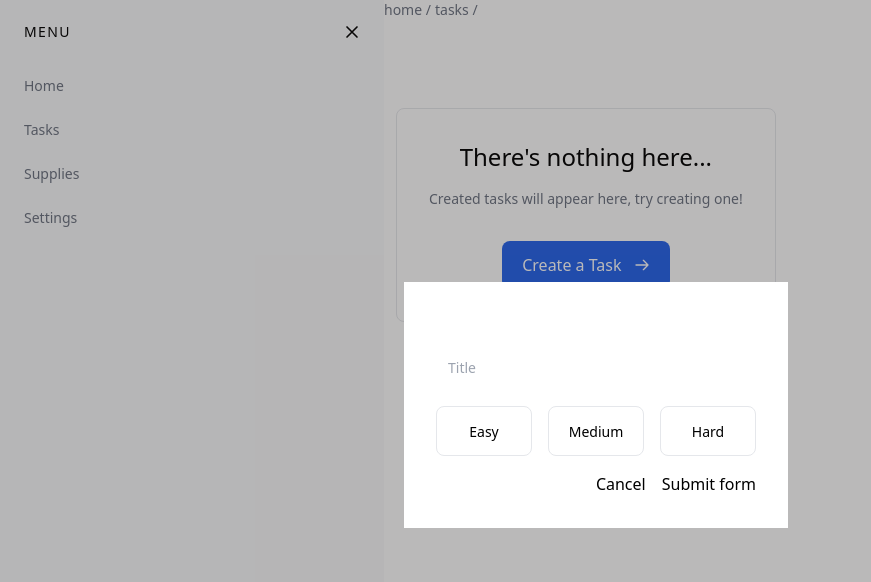
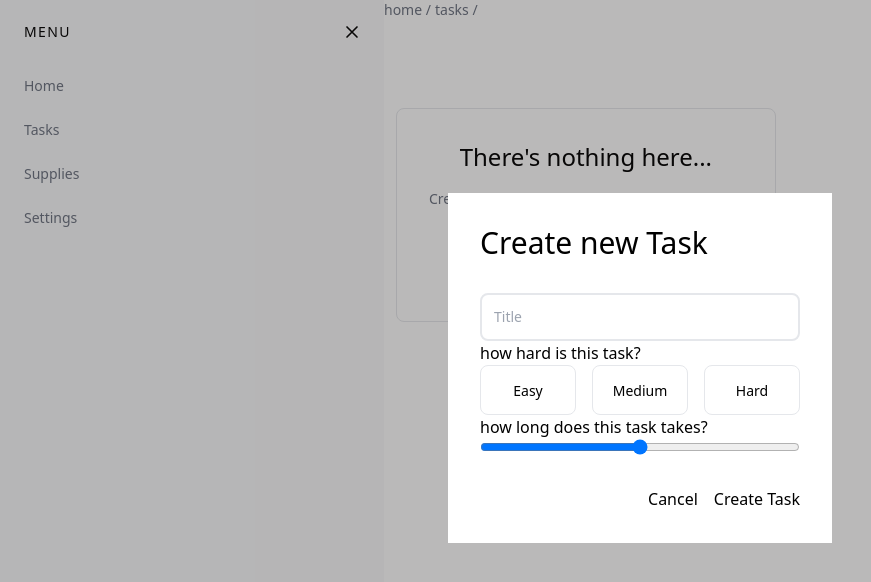
Before and after one commit to doubleorseven/tft, a Vue app: page /tasks in a window 1280 px wide. Both pictures are taken after a click on the button "Create a Task". Shown: the top 582 px of the page, without its empty margins (0-871 px from the left). Built offline with nearby package versions, Linux system fonts and the light colour scheme.

Commit message:
create new task form

```diff
--- a/src/components/Tasks/CreateTask.vue
+++ b/src/components/Tasks/CreateTask.vue
@@ -1,30 +1,53 @@
 <template>
 <div>
+<div>
             <label class="sr-only" for="title">Title</label>
-            <input class="w-full p-3 text-sm border-gray-200 rounded-lg" placeholder="Title" type="text" id="title" />
+            <input
+                class="w-full p-3 text-sm border-2 border-gray-200 rounded-lg"
+                placeholder="Title"
+                type="text" v-model="model.title" />
           </div>
+          <h4>how hard is this task?</h4>
 <div class="grid grid-cols-1 gap-4 text-center sm:grid-cols-3">
+
             <div>
-              <input class="sr-only peer" id="d-easy" type="radio" tabindex="-1" name="difficulty"  />
-              <label for="d-easy" class="block w-full p-3 border border-gray-200 rounded-lg peer-checked:bg-red-600 transition duration-200" tabindex="0">
-                <span class="text-sm font-medium"> Easy </span>
+              <input class="sr-only peer" id="HowHard.Easy" :value="HowHard.Easy" v-model="model.howHard" type="radio" tabindex="-1" name="difficulty"  />
+              <label for="HowHard.Easy" class="block w-full p-3 border border-gray-200 rounded-lg peer-checked:bg-red-600 transition duration-200" tabindex="0">
+                <span class="text-sm font-medium"> {{HowHard.Easy}} </span>
               </label>
             </div>
 
             <div>
-              <input class="sr-only peer" id="d-medium" type="radio" tabindex="-1"  name="difficulty" />
-              <label for="d-medium" class="block w-full p-3 border border-gray-200 rounded-lg peer-checked:bg-red-600 transition duration-200"  tabindex="0">
-                <span class="text-sm font-medium"> Medium </span>
+              <input class="sr-only peer" id="HowHard.Medium" :value="HowHard.Medium" v-model="model.howHard" type="radio" tabindex="-1"  name="difficulty" />
+              <label for="HowHard.Medium"  class="block w-full p-3 border border-gray-200 rounded-lg peer-checked:bg-red-600 transition duration-200"  tabindex="0">
+                <span class="text-sm font-medium"> {{HowHard.Medium}} </span>
               </label>
             </div>
 
             <div>
-              <input class="sr-only peer" id="d-hard" type="radio" tabindex="-1" name="difficulty"  />
-              <label for="d-hard" class="block w-full p-3 border border-gray-200 rounded-lg peer-checked:bg-red-600 transition duration-200" tabindex="0">
-                <span class="text-sm font-medium"> Hard </span>
+              <input class="sr-only peer" id="HowHard.Hard" :value="HowHard.Hard" v-model="model.howHard" type="radio" tabindex="-1" name="difficulty"  />
+              <label for="HowHard.Hard" class="block w-full p-3 border border-gray-200 rounded-lg peer-checked:bg-red-600 transition duration-200" tabindex="0">
+                <span class="text-sm font-medium"> {{HowHard.Hard}} </span>
               </label>
             </div>
           </div>
+          <h4>how long does this task takes?</h4>
+<div class="grid grid-cols-1 gap-4 text-center ">
+  <input type="range" id="HowLong" v-model="model.howLong"
+         min="1" max="601" step="5">
+  <label for="HowLong">{{HowLongFullText}}</label>
+</div>
+</div>
 </template>
 
-<script setup lang="ts"></script>
+<script setup lang="ts">
+import { HowHard } from '@/entities/Task';
+import { reactive, computed } from 'vue';
+const props = defineProps({
+  model: { type: Object, required: true },
+  });
+const model = reactive(props.model);
+let HowLongFullText = computed(() => {
+    return model.howLong ?  `${model.howLong} minutes` : '';
+});
+</script>
--- a/src/components/Tasks/TasksList.vue
+++ b/src/components/Tasks/TasksList.vue
@@ -36,21 +36,23 @@
   </button>
 </div>
       </div>
-      <Modal
-        :submit-text="'Create'"
-        :submit-action="createTask"
-        :header="'Create new Task'"
+      <FormModal
+        :button-text="`Create Task`"
+        :submit="createTask"
+        :header-text="'Create new Task'"
         :isModalOpen="isModalOpen"
+        :model="{}"
+        :component-name="createTaskForm"
         @close="isModalOpen = false">
-       <CreateTask></CreateTask>
-      </Modal>
+      </FormModal>
 </template>
 <script setup lang="ts">
-import { ref } from "vue";
+import { ref,defineAsyncComponent } from "vue";
 import TaskCardVue from './TaskCard.vue';
 import  {useTasksManager} from '@/lib/useTasksManager';
-import Modal from '@/components/shared/Modal.vue';
+import FormModal from '@/components/shared/FormModal.vue';
 import CreateTask from '@/components/Tasks/CreateTask.vue';
 const { createTask, tasks } = useTasksManager();
 const isModalOpen = ref(false);
+const createTaskForm = defineAsyncComponent(() => import("./CreateTask.vue"));
 </script>
--- a/src/components/shared/AppHeader.vue
+++ b/src/components/shared/AppHeader.vue
@@ -2,5 +2,5 @@
 <Breadcrumbs :crumbs="['home','tasks']"></Breadcrumbs>
 </template>
 <script setup lang="ts">
-import Breadcrumbs from './breadcrumbs.vue';
+import Breadcrumbs from '@/components/shared/Breadcrumbs.vue';
 </script>
--- /dev/null
+++ b/src/components/shared/FormModal.vue
@@ -0,0 +1,65 @@
+<template>
+<div>
+<transition name="fade">
+  <div v-if="props.isModalOpen" class="bg-stone-900/[.3] fixed " style="inset: 0;"></div>
+  </transition>
+   <transition name="slide-fade">
+  <div v-if="isModalOpen" style="inset: 0;" class="fixed z-10 flex items-center justify-center"  @keyup.esc="$emit('close')">
+    <div class="w-96 mx-auto my-0 p-8 z-10 bg-white -translate-y-8" role="dialog">
+      <header class="mb-8 text-3xl">{{props.headerText}}</header>
+      <main>
+        <form class="space-y-4" @submit.prevent="submitForm">
+          <component :is="props.componentName" :model="props.model"/>
+          <div class="flex items-center justify-end gap-4">
+            <button @click.prevent="$emit('close')">Cancel</button>
+            <button type="submit" >{{props.buttonText}}</button>
+          </div>
+        </form>
+      </main>
+    </div>
+  </div>
+  </transition>
+  </div>
+</template>
+
+<script setup lang="ts">
+import { stringifyQuery } from 'vue-router';
+const emits = defineEmits(['close']);
+const props = defineProps({
+  isModalOpen: Boolean,
+  headerText: {type: String, required: true },
+  buttonText: {type: String, required: true },
+  componentName: {type: Object, required: true },
+  model: { type: Object, required: true },
+  submit: {type: Function, required: true },
+});
+
+const submitForm = () => {
+  props.submit && props.submit(props.model);
+  emits('close');
+};
+</script>
+
+
+<style scoped>
+.fade-enter-active,
+.fade-leave-active {
+  transition: opacity 0.5s ease-in-out;
+}
+
+.fade-enter-from,
+.fade-leave-to {
+  opacity: 0;
+}
+
+.slide-fade-enter-active,
+.slide-fade-leave-active {
+  transition: all 0.5s ease-in-out;
+}
+
+.slide-fade-enter-from,
+.slide-fade-leave-to {
+  transform: translateY(2rem);
+  opacity: 0;
+}
+</style>
--- a/src/components/shared/Modal.vue
+++ /dev/null
@@ -1,32 +0,0 @@
-<script setup lang="ts">
-defineEmits(['close']);
-defineProps({
-  isModalOpen: Boolean,
-  Header: String,
-  SubmitText: String,
-  SubmitAction: Function,
-});
-
-const submitForm = () => {
-  SubmitAction && SubmitAction();
-  $emit('close');
-};
-</script>
-
-<template>
-  <div v-if="isModalOpen" class="bg-stone-900/[.3] fixed " style="inset: 0;"></div>
-  <div v-if="isModalOpen" class="fixed z-10 flex items-center justify-center">
-    <div class="w-96 mx-auto my-0 p-8 z-10 bg-white -translate-y-8" role="dialog">
-      <header class="mb-8 text-3xl">{{Header}}</header>
-      <main>
-        <form class="space-y-4">
-          <slot></slot>
-          <div class="flex items-center justify-end gap-4">
-            <button @click.prevent="$emit('close')">Cancel</button>
-            <button @click.prevent="submitForm">Submit form</button>
-          </div>
-        </form>
-      </main>
-    </div>
-  </div>
-</template>
--- a/src/entities/Task.ts
+++ b/src/entities/Task.ts
@@ -5,12 +5,30 @@ class Task {
     id: string;
     hid?: string;
     title: string;
+    howHard: HowHard;
+    howLong: number;
     constructor(
         title: string,
+        howHard: HowHard,
+        howLong: number
     ) {
         this.title = title;
+        this.howHard = howHard;
+        this.howLong = howLong;
         this.id = createUUID();
         this.hid = simpleHash(this.id);
     }
 }
+export enum HowHard {
+    Easy = "Easy",
+    Medium = "Medium",
+    Hard = "Hard"
+}
+
+export type CreateTaskModelData = {
+    title: string,
+    howHard: string,
+    howLong: number,
+}
+
 export default Task;
--- a/src/lib/useTasksManager.ts
+++ b/src/lib/useTasksManager.ts
@@ -1,16 +1,14 @@
 import { ref, onMounted, onUnmounted } from 'vue';
 import { db } from '@/lib/db';
 import { liveQuery, type Subscription } from "dexie";
-import Task from '@/entities/Task';
+import Task, { type CreateTaskModelData, type HowHard } from '@/entities/Task';
 
 export function useTasksManager() {
     const tasks = ref<Task[]>([]);
     let tasksObservable: Subscription;
-    const createTask = async (event: any) => {
-      if (event) {
-        event.preventDefault();
-      }
-      db.tasks.add(new Task('newtask'))
+    const createTask = async (formData: CreateTaskModelData) => {
+      const newTask = new Task(formData.title,formData.howHard as unknown as HowHard,formData.howLong)
+      db.tasks.add(newTask)
     };
 
     const subscribeToDB = async () => {
```
